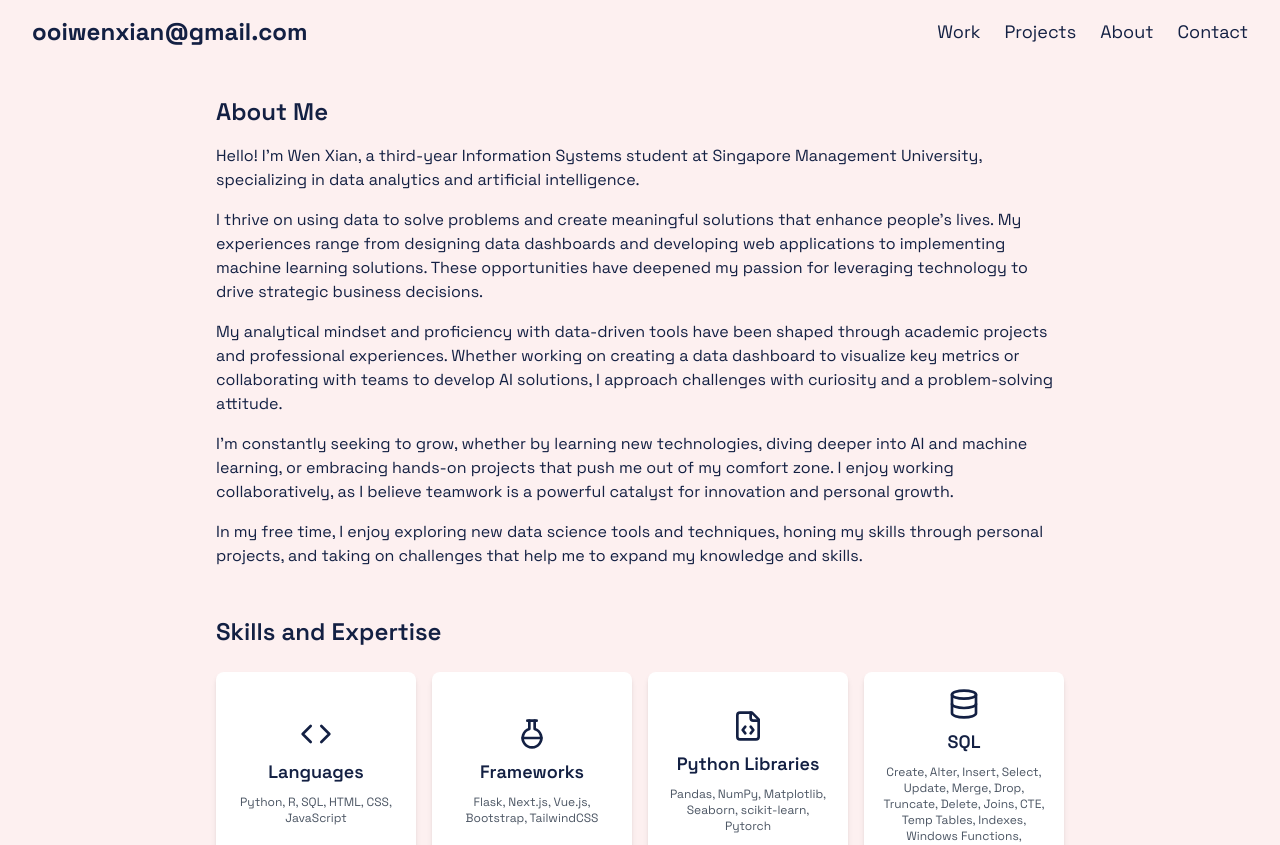
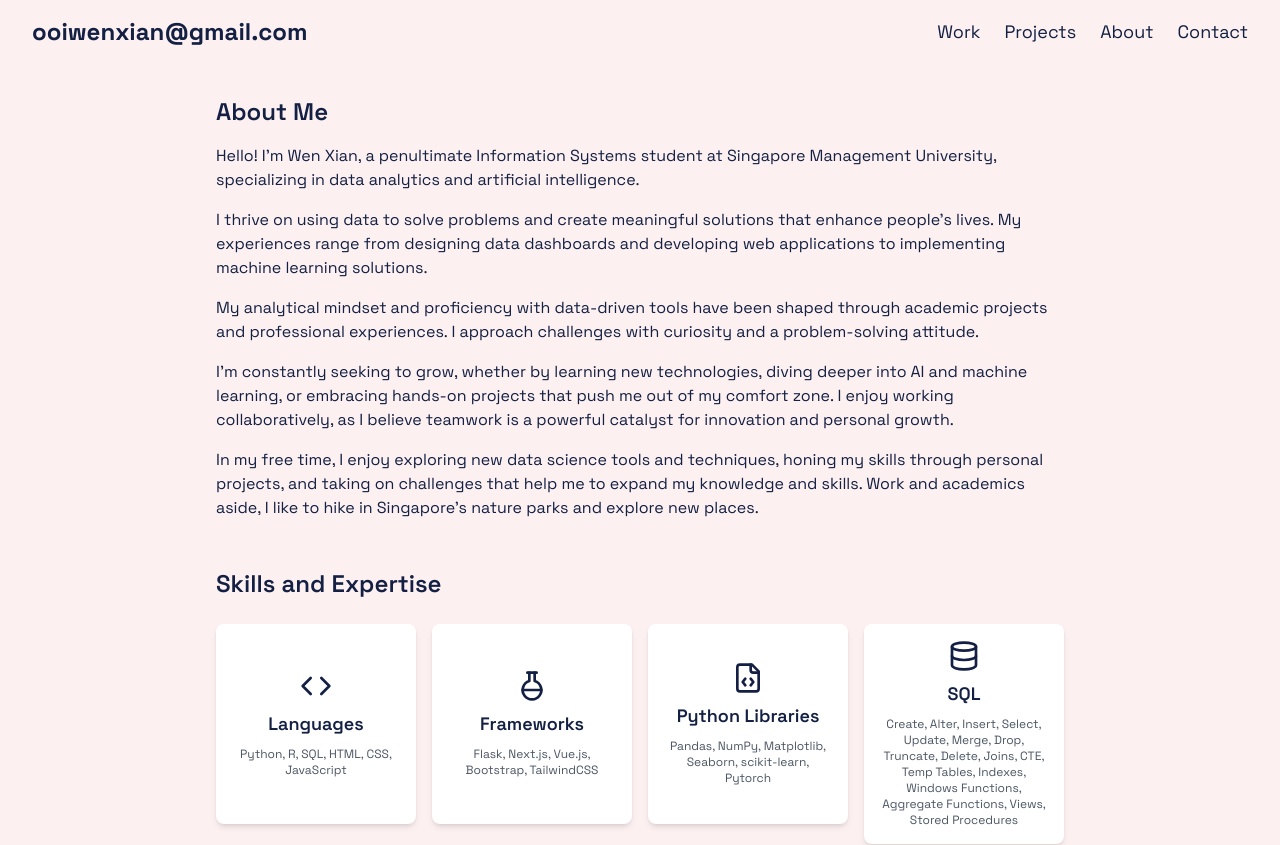
Before and after one commit to crediblues/crediblues.github.io, a Next.js app: page /about in a window 1280 px wide. Shown: the top 845 px of the page. Built offline with nearby package versions, Linux system fonts and the light colour scheme.

Commit message:
Update page.tsx

```diff
--- a/app/about/page.tsx
+++ b/app/about/page.tsx
@@ -93,19 +93,17 @@ export default function About() {
           <h1 className="text-2xl font-semibold text-[#132043] mb-4">About Me</h1>
           <div className="space-y-4 text-[#132043]">
             <p>
-              Hello! I&apos;m Wen Xian, a third-year Information Systems student at Singapore Management University,
+              Hello! I&apos;m Wen Xian, a penultimate Information Systems student at Singapore Management University,
               specializing in data analytics and artificial intelligence.
             </p>
             <p>
               I thrive on using data to solve problems and create meaningful solutions that enhance people&apos;s lives.
               My experiences range from designing data dashboards and developing web applications to implementing
-              machine learning solutions. These opportunities have deepened my passion for leveraging technology to
-              drive strategic business decisions.
+              machine learning solutions.
             </p>
             <p>
               My analytical mindset and proficiency with data-driven tools have been shaped through academic projects and
-              professional experiences. Whether working on creating a data dashboard to visualize key metrics or
-              collaborating with teams to develop AI solutions, I approach challenges with curiosity and a
+              professional experiences. I approach challenges with curiosity and a
               problem-solving attitude.
             </p>
             <p>
@@ -115,7 +113,8 @@ export default function About() {
             </p>
             <p>
               In my free time, I enjoy exploring new data science tools and techniques, honing my skills through personal
-              projects, and taking on challenges that help me to expand my knowledge and skills.
+              projects, and taking on challenges that help me to expand my knowledge and skills. Work and academics aside, I
+              like to hike in Singapore&apos;s nature parks and explore new places.
             </p>
           </div>
         </section>
```
